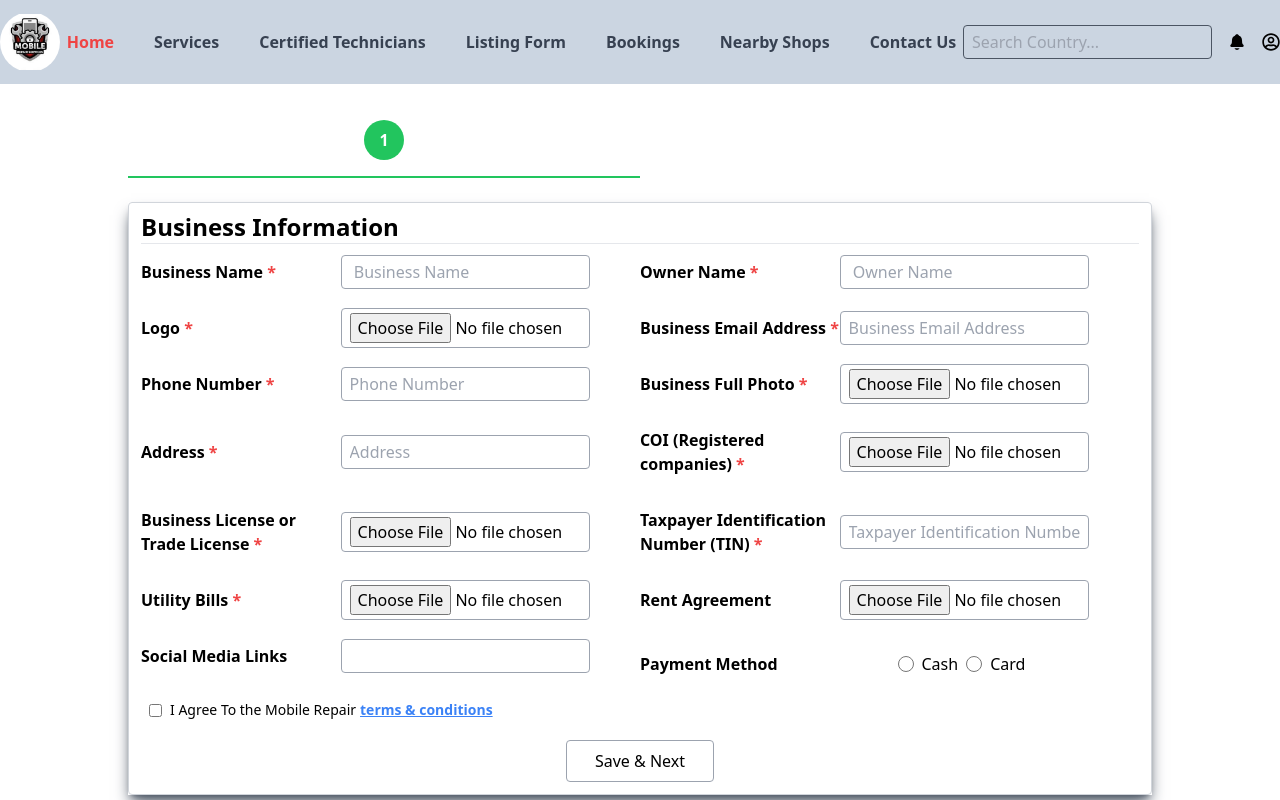
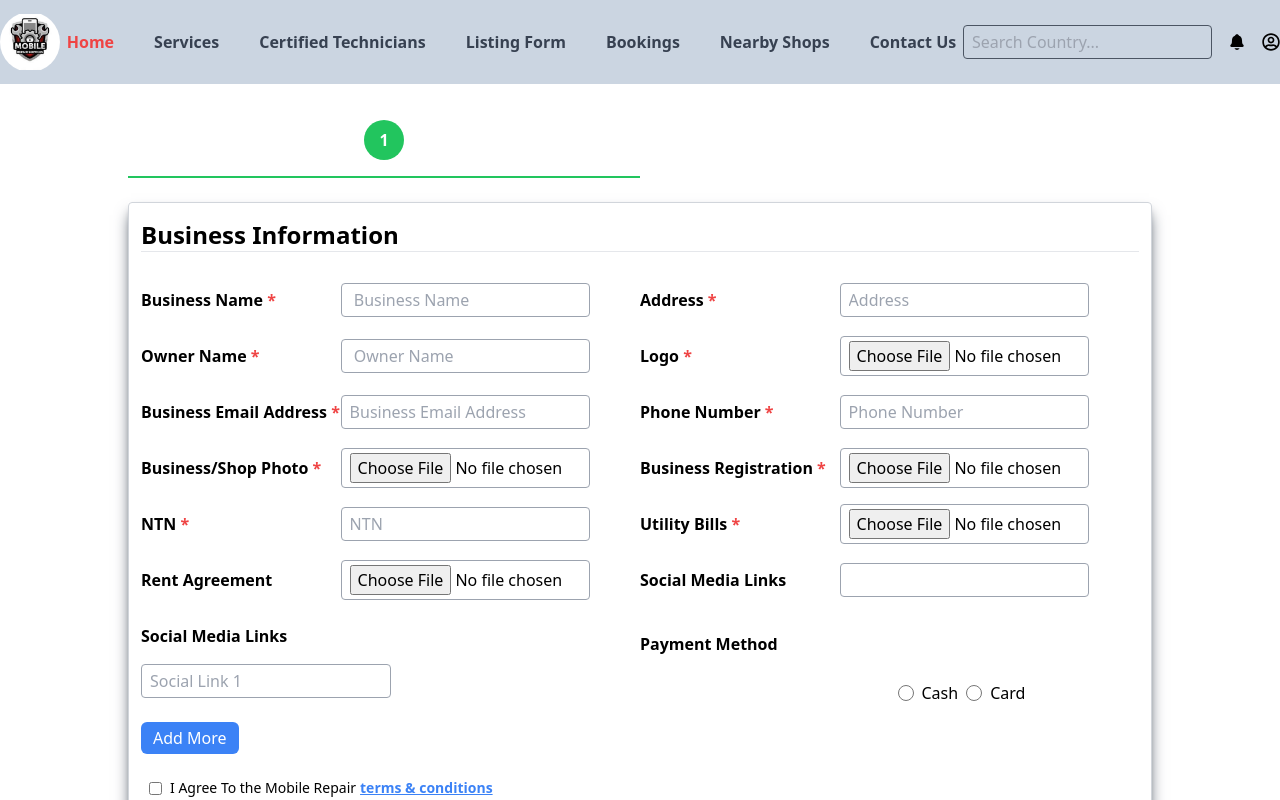
Before and after one commit to M-Subhan-Ali/FormSubmiterMagma3c, a Next.js app: page /FormBusinesses in a window 1280 px wide. Shown: the top 800 px of the page. Built offline with nearby package versions, Linux system fonts and the light colour scheme.

Commit message:
done for this week

```diff
--- a/app/components/BusinessDetails/BusinessDetails.jsx
+++ b/app/components/BusinessDetails/BusinessDetails.jsx
@@ -5,10 +5,10 @@ import { useContext, useState } from "react";
 
 const BusinessDetails = () => {
  const [socialLinks,setSocialLinks]=useState([""])
- const {BusinessInfo,setBusinessInfo,setCurrentStep}=useContext(formsContent);
+ const {BusinessInfo,setBusinessInfo,setCurrentStep,updateSectionData}=useContext(formsContent);
  const [emailError, setEmailError] = useState("");
 
-const onChangeHandler=(e)=>{
+const onChangeHandler=(e,index= null)=>{
  const {name,value,files}=e.target;
  const regexForEmail=/^[a-zA-Z0-9+-]+@[a-zA-Z0-9.-]+\.[a-zA-Z]{2,}$/
 
@@ -29,13 +29,20 @@ if( validations[name] && !validations[name].test((value)) ){
     setEmailError("");
   }
  }
- setBusinessInfo({...BusinessInfo,[name] : files ? files[0] : value })
-
+ if (name === "socialLinks" && index !== null) {
+  const updatedLinks = [...socialLinks];
+  updatedLinks[index] = value;
+  setSocialLinks(updatedLinks);
+} else {
+  setBusinessInfo({ ...BusinessInfo, [name]: files ? files[0] : value });
+}
 }
 
  const HandleSubmit = (e) => {
    e.preventDefault();
    setCurrentStep(1)
+  updateSectionData("BusinessDetails", BusinessInfo);
+
  }
 
  const HandleChange = (index,value)=>{
@@ -59,20 +66,20 @@ if( validations[name] && !validations[name].test((value)) ){
     <form onSubmit={HandleSubmit}>
     <div className="form-Second border
              border-gray-300 px-3 my-3  pb-3 rounded">
-            <h2 className="font-bold pt-2 text-2xl">Business Information</h2>
+            <h2 className="font-bold pt-4 text-2xl">Business Information</h2>
               <hr />
-              <div className="grid grid-cols-2">
+              <div className="grid grid-cols-2 pt-5 pb-8">
              {
              [{label:"Business Name",name:"businessName",type:"text",placeholder :" Business Name" ,required:true },
+              { label: "Address", type: "text",name:"address", placeholder: "Address", required: true },
               {label:"Owner Name",name:"ownerName",type:"text",placeholder :" Owner Name" ,required:true },
               {label:"Logo",name:"logo",type:"file",required:true,accept:".png, .jpg, .jpeg" },
               {label:"Business Email Address",name:"businessEmail",type:"email",placeholder:"Business Email Address",required:true,accept:".png, .jpg, .jpeg" },
               { label: "Phone Number", name:"businessPhone",type: "text", placeholder: "Phone Number",maxLength:20 , required: true },
-             { label: "Business Full Photo",name:"businessFullPhoto", type: "file", required: true ,accept:".png, .jpg, .jpeg"},
-             { label: "Address", type: "text",name:"address", placeholder: "Address", required: true },
-             { label: "COI (Registered companies)",name:"COI", type: "file", required: true ,accept:".png, .jpg, .jpeg"},
-             { label: "Business License or Trade License",name:"businessLicense", type: "file", required: true ,accept:".png, .jpg, .jpeg"},
-             { label: "Taxpayer Identification Number (TIN)",name:"TIN", type: "text",maxLength:13, placeholder: "Taxpayer Identification Number (TIN)", required: true },
+              { label: "Business/Shop Photo",name:"businessFullPhoto", type: "file", required: true ,accept:".png, .jpg, .jpeg"},
+              // { label: "COI (Registered companies)",name:"COI", type: "file", required: true ,accept:".png, .jpg, .jpeg"},
+              { label: "Business Registration",name:"businessLicense", type: "file", required: true ,accept:".png, .jpg, .jpeg"},
+              { label: "NTN",name:"NTN", type: "text",maxLength:13, placeholder: "NTN", required: true },
               { label: "Utility Bills",name:"utilityBills", type: "file", required: true,accept:".png, .jpg, .jpeg" },
               { label: "Rent Agreement",name:"rentAgreement", type: "file", required: false ,accept:".png, .jpg, .jpeg"},
               { label: "Social Media Links",name:"socialLinks", type: "text", required: false }
@@ -84,7 +91,7 @@ if( validations[name] && !validations[name].test((value)) ){
               name={name}
               required={required}
               value={type === "file" ? undefined : BusinessInfo[name]}
-              onChange={onChangeHandler}
+              onChange={(e)=>onChangeHandler(e)}
               placeholder={placeholder}
               accept={accept}
               options={options}
@@ -92,11 +99,65 @@ if( validations[name] && !validations[name].test((value)) ){
               // min={min}
               className="w-3/6 border border-gray-400
               rounded py-1 px-2"/>
+
               {name === "businessEmail" && emailError && (
                   <span className="absolute  right-[16%] text-red-500 text-xs">{emailError}</span>
                 )}
-             </div>)
+                {name === socialLinks && (<>
+
+                    <button
+                      type="button"
+                      onClick={() => HandleRemove(index)}
+                      className="bg-red-500 text-white px-3 py-1 rounded-md"
+                    >
+                      Remove
+                    </button>
+                    <button
+                type="button"
+                onClick={handleAddButton}
+                className="bg-blue-500 text-white px-3 py-1 rounded-md mt-4"
+              >
+                Add More
+              </button></>)}
+
+
+
+             </div>
+             )
+
              )}
+              {/* Social Links */}
+            <div className="py-2">
+              <h3 className="font-semibold py-2">Social Media Links</h3>
+              {socialLinks.map((link, index) => (
+                <div key={index} className="flex items-center gap-4 my-2">
+                  <input
+                    type="text"
+                    name="socialLinks"
+                    value={link}
+                    onChange={(e) => onChangeHandler(e, index)}
+                    placeholder={`Social Link ${index + 1}`}
+                    className="w-3/6 border border-gray-400 rounded py-1 px-2"
+                  />
+                  {socialLinks.length > 1 && (
+                    <button
+                      type="button"
+                      onClick={() => HandleRemove(index)}
+                      className="bg-red-500 text-white px-3 py-1 rounded-md"
+                    >
+                      Remove
+                    </button>
+                  )}
+                </div>
+              ))}
+              <button
+                type="button"
+                onClick={handleAddButton}
+                className="bg-blue-500 text-white px-3 py-1 rounded-md mt-4"
+              >
+                Add More
+              </button>
+            </div>
                <div className="flex gap-2 pt-4">
              <h3 className="font-semibold py-2 w-1/2"> Payment Method</h3>
                <label className="flex items-center space-x-2">
@@ -231,6 +292,10 @@ if( validations[name] && !validations[name].test((value)) ){
               </p>
             </div>
             </div>
+            <iframe src="https://www.google.com/maps/embed?pb=!1m14!1m12!1m3!1d13602.980549932341!2d74.33168844235838!3d31.531159149189364!2m3!1f0!2f0!3f0!3m2!1i1024!2i768!4f13.1!5e0!3m2!1sen!2s!4v1732263194720!5m2!1sen!2s"
+               width="600" height="450" allowFullScreen="" loading="lazy"
+               className="w-full"
+               referrerPolicy="no-referrer-when-downgrade"></iframe>
 
               <button  className="flex justify-center items-center border mt-5 mx-auto
              border-gray-400 rounded py-2 px-7 hover:bg-blue-500 hover:text-white ">
--- a/app/components/Categories/Categories.jsx
+++ b/app/components/Categories/Categories.jsx
@@ -28,8 +28,26 @@ const Categories = ()=>{
   })();
   const [currentStep,setCurrentStep]=useState(0);
   const [storePersonal,setStorePersonal]=useState([])
+  const [formData, setFormData] = useState([]);
+
+  const updateSectionData = (sectionName, data) => {
+    setFormData((prev)=>{
+    const updatedData=[...prev];
+    const sectionIndex=updatedData.findIndex((item)=>item.saim === sectionName);
+
+    if( sectionIndex !== -1){
+      updatedData[sectionIndex].data=data;
+    }else{
+      updatedData.push({saim:sectionName,data})
+    }
+
+    return updatedData;
+
+  })
 
 
+  };
+  console.log(formData)
   const [BusinessInfo,setBusinessInfo]=useState({
     businessName:"",
     ownerName:"",
@@ -40,7 +58,7 @@ const Categories = ()=>{
     address:"",
     COI:"",
     businessLicense:"",
-    TIN:"",
+    NTN:"",
     utilityBills:"",
     rentAgreement:"",
     socialLinks:"",
@@ -83,6 +101,8 @@ const Categories = ()=>{
     locationType: ""
   })
 
+
+
 return(
   <div className="w-3/4 sm:w-4/5 mx-auto">
           <div className="flex justify-between  pb-3 ">
@@ -100,7 +120,7 @@ return(
             ))}
             </div>
             <div className="bg-white">
-          <formsContent.Provider value={{setCurrentStep,personalInfo,
+          <formsContent.Provider value={{updateSectionData,setCurrentStep,personalInfo,
             setPersonalInfo,storePersonal,Certificates,setCertificates,setStorePersonal,BusinessInfo,
             setBusinessInfo,Experience,setExperience
             }}>
--- a/app/components/Certifications/Certifications.jsx
+++ b/app/components/Certifications/Certifications.jsx
@@ -5,7 +5,7 @@ import { CurrentStepUsers } from "../Users/Users";
 
 const Certificaions = () => {
 
-  const {Certificates,setCertificates,setCurrentStep}=useContext(formsContent)
+  const {Certificates,setCertificates,updateSectionData}=useContext(formsContent)
   const {setCurrentStepUser}=useContext(CurrentStepUsers)
   const [startDate, setStartDate] = useState("");
   const today = new Date().toISOString().split("T")[0];
@@ -37,6 +37,8 @@ const Certificaions = () => {
   const HandleSubmit = (e) => {
    e.preventDefault();
    setCurrentStepUser(2)
+   updateSectionData("Certifications", Certificates);
+
   }
 
   return (
@@ -44,9 +46,9 @@ const Certificaions = () => {
     <form onSubmit={HandleSubmit}>
     <div className="form-first-seperate-border border
              border-gray-300 px-3 my-3  pb-3 rounded">
-            <h3 className="font-bold text-2xl py-2">Qualifications/Certificates</h3>
+            <h3 className="font-bold text-2xl py-4">Qualifications/Certificates</h3>
               <hr />
-              <div className="grid grid-cols-2 gap-4">
+              <div className="grid grid-cols-2 gap-4 pt-5 pb-8">
               {
                 [  { label: "Certification Name", name:"CertificationName" , type: "text", placeholder: "Certification Name", required: true },
                   { label: "Issuing Organization", name:"IssuingOrganization" , type: "text", placeholder: "Issuing Organization", required: true },
--- a/app/components/Experience/Experience.jsx
+++ b/app/components/Experience/Experience.jsx
@@ -3,7 +3,7 @@ import { useContext, useState } from "react";
 import { formsContent } from "../Categories/Categories";
 
 const Experience = () => {
-  const {Experience,setExperience,setCurrentStep}=useContext(formsContent);
+  const {Experience,setExperience,updateSectionData}=useContext(formsContent);
   const [isCurrentPosition,setIsCurrentPosition]=useState(false);
 
   const today = new Date().toISOString().split("T")[0];
@@ -32,6 +32,8 @@ const Experience = () => {
 
   const HandlerSubmit = (e) => {
     e.preventDefault();
+    updateSectionData("Experience", Experience);
+
 
   }
 
@@ -39,19 +41,19 @@ const Experience = () => {
     <div className="Personal-Form shadow-gray-600 shadow-lg ">
     <form onSubmit={HandlerSubmit}>
     <div className="form-first-seperate-border border
-             border-gray-300 px-3 my-3  pb-3 rounded">
-            <h3 className="font-bold text-2xl py-2">Experience Information</h3>
+             border-gray-300 px-3 my-3  p-3 rounded">
+            <h3 className="font-bold text-2xl py-4">Experience Information</h3>
               <hr />
-              <div className="grid grid-cols-2 gap-4">
+              <div className="grid grid-cols-2 gap-4 pt-5 pb-8">
               {[
                { label: "Title", name: "title", type: "text", placeholder: "Title", required: true },
+               { label: "Location", name: "location", type: "text", placeholder: "Location", required: true },
                { label: "Employment Type", name: "employmentType", type: "select", options: ["Full Time", "Part Time", "Contract", "Internship", "Freelance"], required: true },
                { label: "Company/Organization Name", name: "companyOrganizationName", type: "text", placeholder: "Company/Organization Name", required: true },
                { label: "I am currently working in this role", name: "currentlyWorking", type: "checkbox" },
                { label: "Start Date", name: "startDate", type: "date", required: true,max:today },
                { label: "End Date", name: "endDate", type: "date", required: true ,max:today},
-               { label: "Location", name: "location", type: "text", placeholder: "Location", required: true },
-               { label: "Location Type", name: "locationType", type: "select", options: ["On-Site", "Hybrid"], required: true }
+              //  { label: "Location Type", name: "locationType", type: "select", options: ["On-Site", "Hybrid"], required: true }
                 // { label: "Role/Position", type: "text", placeholder: "Role/Position", required: true },
                 // { label: "Year of Completion", type: "date", required: false },
                 // { label: "Total Experience in Years", type: "number", min: 0, required: true },
@@ -135,9 +137,9 @@ const Experience = () => {
 
 
               <div className="flex gap-2 ps-2 pt-4">
-              <input type="checkbox" required className="cursor-pointer" />
-              <p className="text-sm">I Agree To the Mobile Repair
-              <span className="text-blue-500 underline font-semibold ps-1">terms & conditions </span>
+              <input type="checkbox" required className="cursor-pointer w-5 h-5" />
+              <p className="text-sm">If Provided Information is Wrong then Your Application might take longer.
+              {/* <span className="text-blue-500 underline font-semibold ps-1">terms & conditions </span> */}
               </p>
             </div>
             </div>
--- a/app/components/PersonalForm/PersonalForm.jsx
+++ b/app/components/PersonalForm/PersonalForm.jsx
@@ -5,7 +5,7 @@ import { useContext, useEffect, useState } from "react";
 import { CurrentStepUsers } from "../Users/Users";
 
 const PersonalForm = () => {
-  const { setCurrentStep, personalInfo, setPersonalInfo ,storePersonal,setStorePersonal } = useContext(formsContent);
+  const { setCurrentStep, personalInfo, setPersonalInfo ,updateSectionData } = useContext(formsContent);
   const { currentStepUser,setCurrentStepUser } = useContext(CurrentStepUsers);
   const [emailError, setEmailError] = useState("");
   const [maxDob,setMaxDob]=useState("");
@@ -36,7 +36,8 @@ const PersonalForm = () => {
       return;
     }else{
     setCurrentStepUser(1)
-  }
+    updateSectionData("PersonalForm", personalInfo);
+    }
 
   };
 
@@ -78,10 +79,10 @@ const PersonalForm = () => {
     <div className="Personal-Form shadow-gray-600 shadow-lg">
       <form onSubmit={OnSubmit}>
         <div className="form-first-seperate-border border border-gray-300 px-3 my-3 pb-3 rounded">
-          <h3 className="font-bold text-2xl pt-2">Personal Information</h3>
+          <h3 className="font-bold text-2xl pt-4">Personal Information</h3>
           <hr />
           {/* Fields */}
-          <div className="grid grid-cols-2">
+          <div className="grid grid-cols-2 pt-5 pb-8">
           {[
             { label: "Name", name: "name", type: "text" , required: true ,minLength:3,maxLength:50},
             { label: "Last Name", name: "lastName", type: "text", required: true },
```
Lines whose indentation alone changed are shown as unchanged.
